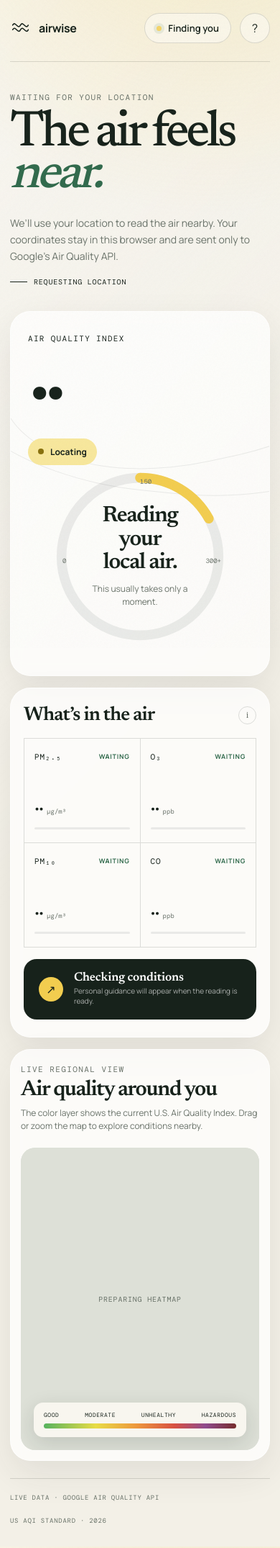
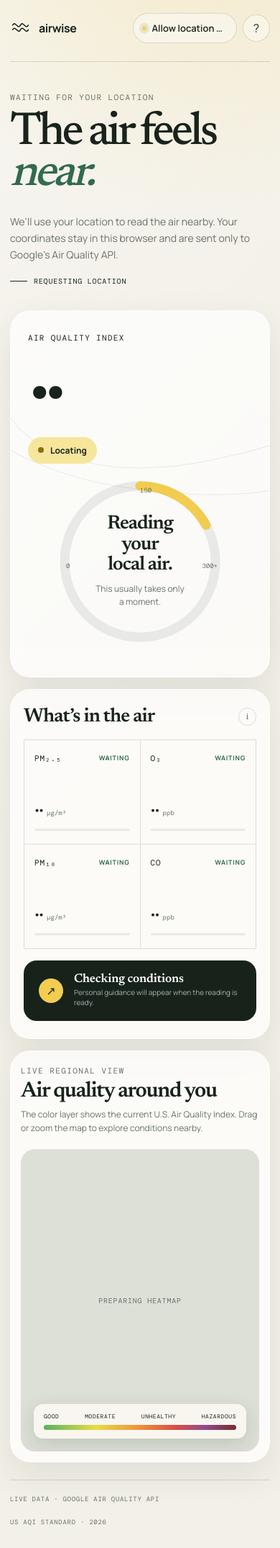
Before and after one commit to 0sps/sull1van.com, a Jekyll site: the page aqi/index.html, which Jekyll copies as it is, in a window 390 px wide. Shown: the whole page at 72% size. Built offline with Jekyll 4.4.1, drawn with Linux system fonts in a browser that asks for light colours.

Commit message:
Update index.html

```diff
--- a/aqi/index.html
+++ b/aqi/index.html
@@ -97,6 +97,8 @@
       margin-bottom: 34px;
     }
 
+    .intro > *, .dashboard > *, .aqi-panel > *, .map-heading > * { min-width: 0; }
+
     h1 { font-family: "Newsreader", serif; font-weight: 500; font-size: clamp(48px, 7.5vw, 112px); line-height: .82; letter-spacing: -.065em; margin: 15px 0 0; max-width: 860px; }
     h1 em { font-weight: 500; color: var(--green); }
     .intro-copy { max-width: 370px; justify-self: end; }
@@ -177,20 +179,43 @@
 
     @media (max-width: 640px) {
       .shell { padding: 18px 14px 30px; }
-      .location-pill span:last-child { display: none; }
+      header { gap: 12px; }
+      .brand { flex: 0 0 auto; }
+      .header-actions { min-width: 0; margin-left: auto; gap: 8px; }
+      .location-pill { min-width: 0; max-width: 145px; padding: 0 12px; gap: 8px; }
+      .location-pill #locationState { display: none; }
+      .location-pill #locationName { display: block; min-width: 0; overflow: hidden; text-overflow: ellipsis; white-space: nowrap; }
+      .icon-button { width: 38px; height: 38px; flex: 0 0 38px; }
       main { padding-top: 42px; }
-      h1 { font-size: clamp(52px, 18vw, 82px); }
-      .intro { gap: 26px; }
-      .aqi-panel { grid-template-columns: 1fr; padding: 30px 24px; }
-      .score { font-size: 128px; margin: 22px 0 16px; }
-      .gauge-wrap { min-height: 270px; margin-top: -8px; }
-      .gauge { width: 250px; }
+      h1 { max-width: 100%; font-size: clamp(49px, 16.5vw, 68px); line-height: .88; overflow-wrap: normal; }
+      .intro { gap: 26px; width: 100%; }
+      .intro-copy { width: 100%; max-width: none; }
+      .intro-copy p { overflow-wrap: anywhere; }
+      .eyebrow { max-width: 100%; overflow: hidden; text-overflow: ellipsis; white-space: nowrap; }
+      .dashboard { width: 100%; min-width: 0; }
+      .aqi-panel { width: 100%; min-width: 0; grid-template-columns: minmax(0, 1fr); padding: 30px 24px; }
+      .score { font-size: clamp(104px, 34vw, 128px); margin: 22px 0 16px; }
+      .gauge-wrap { width: 100%; min-width: 0; min-height: 260px; margin-top: 6px; }
+      .gauge { width: min(100%, 240px); }
+      .gauge-center { max-width: 130px; }
+      .gauge-center strong { font-size: 27px; }
       .detail-panel { padding: 24px 18px; }
       .map-panel { padding: 20px 14px 14px; }
       .map-frame { min-height: 420px; }
       .pollutant { padding: 18px 14px; min-height: 145px; }
       .reading { font-size: 28px; }
       footer { flex-direction: column; }
+    }
+
+    @media (max-width: 370px) {
+      .shell { padding-inline: 10px; }
+      .brand { gap: 8px; }
+      .brand-mark { width: 25px; height: 25px; }
+      .location-pill { max-width: 116px; }
+      h1 { font-size: 52px; }
+      .pollutant { padding-inline: 11px; }
+      .reading { font-size: 25px; }
+      .advice { padding-inline: 15px; }
     }
 
     @media (prefers-reduced-motion: no-preference) {
```
